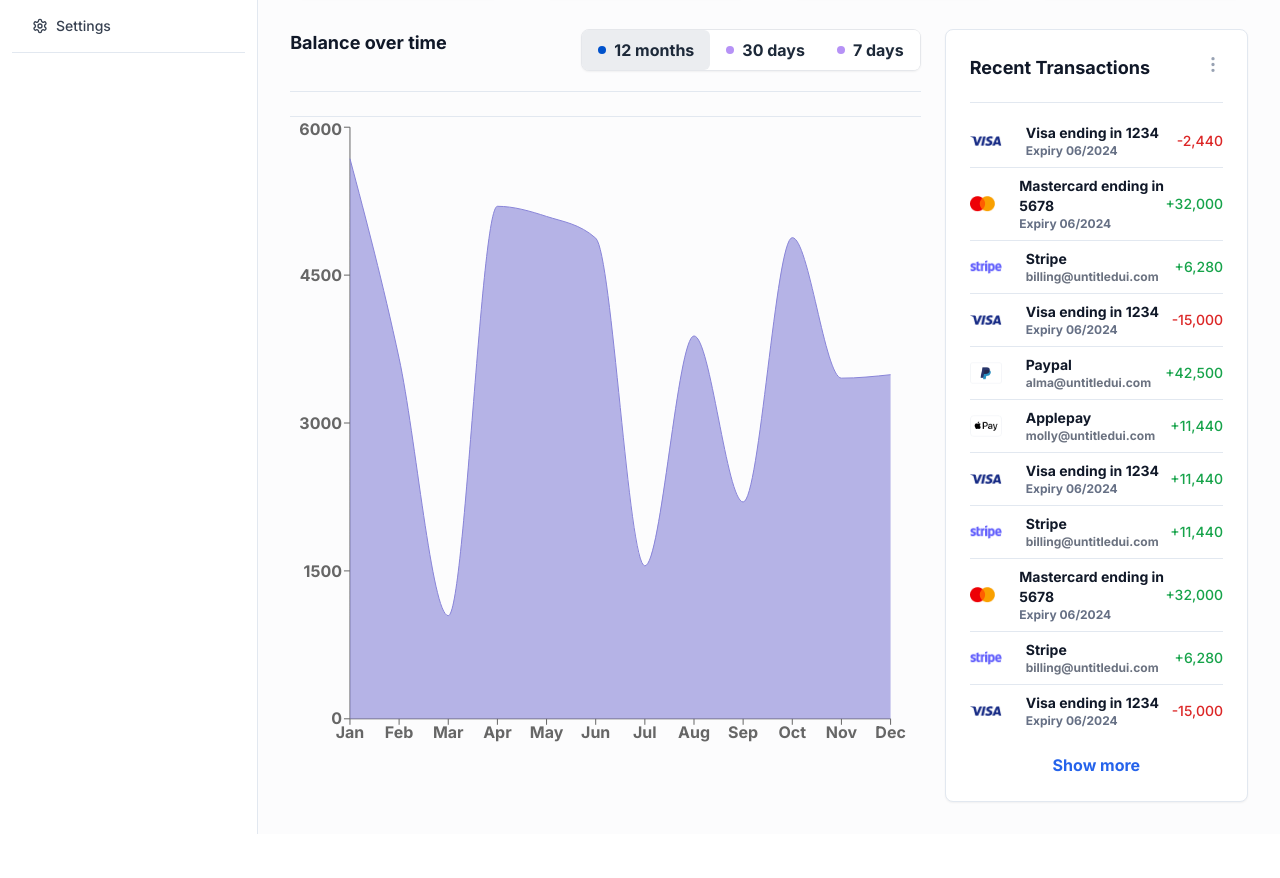
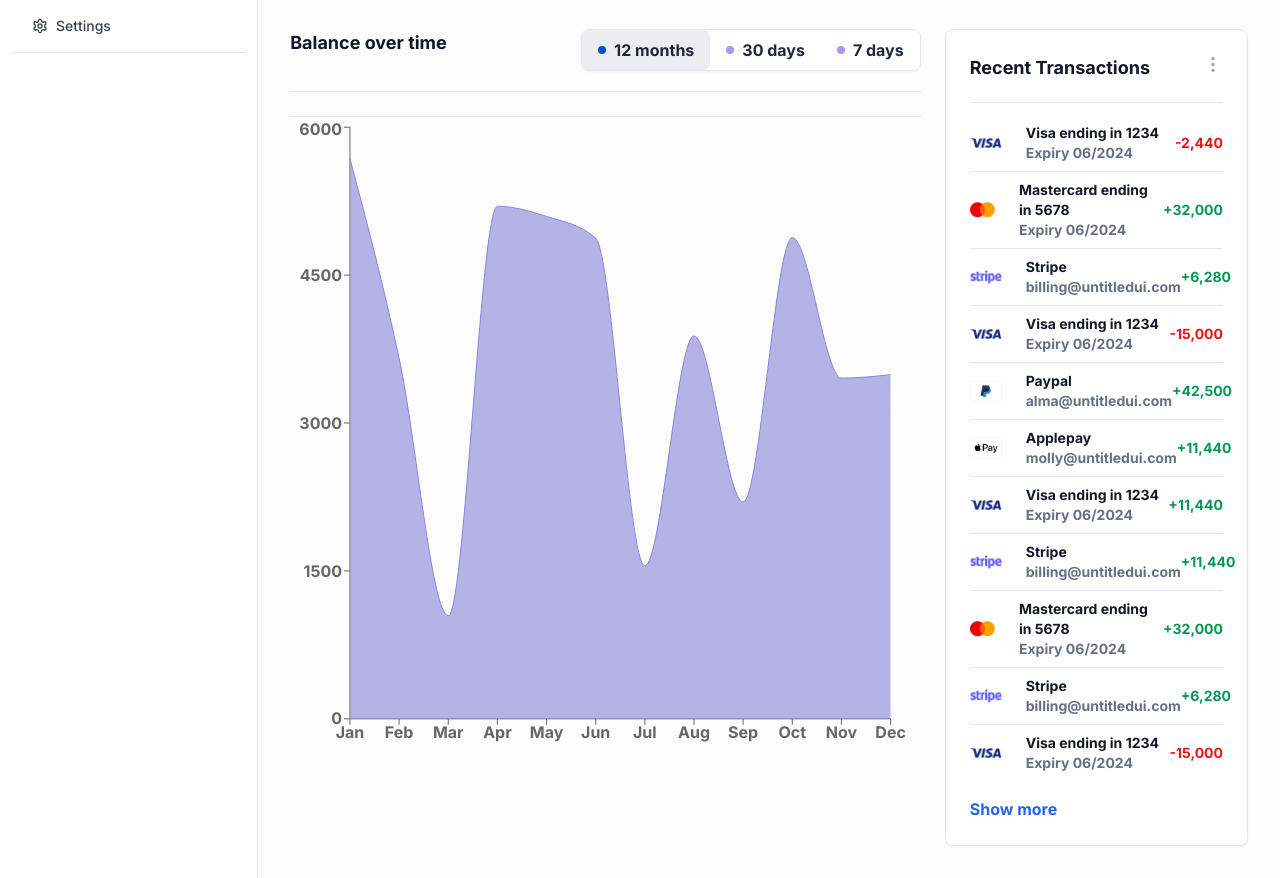
Before and after one commit to Drifty-Cyber/o-dash-next, a Next.js app: page / in a window 1280 px wide. Shown: the part 460-1338 px from the top of the page. Before the commit the page ends 1294 px from the top, so only its background shows below. Built offline with nearby package versions, Linux system fonts and the light colour scheme; what tailwindcss-debug-screens would draw is missing.

Commit message:
chore: edit recent transactions

```diff
--- a/components/Transactions.tsx
+++ b/components/Transactions.tsx
@@ -56,7 +56,7 @@ export default function Transactions() {
         <h2 className="text-[#101828] text-lg font-bold pb-5">
           Recent Transactions
         </h2>
-        <div>
+        <div className="relative">
           <DropdownMenu>
             <DropdownMenuTrigger className="focus:outline-none">
               <svg
@@ -89,7 +89,7 @@ export default function Transactions() {
                 />
               </svg>
             </DropdownMenuTrigger>
-            <DropdownMenuContent>
+            <DropdownMenuContent className="">
               <DropdownMenuLabel>Filter</DropdownMenuLabel>
               <DropdownMenuSeparator />
               <DropdownMenuItem>Profile</DropdownMenuItem>
@@ -132,12 +132,12 @@ export default function Transactions() {
                         `ending in ${transaction.endingIn}`}
                     </p>
                     {transaction.expiry && (
-                      <p className="text-xs text-[#667085]">
+                      <p className="text-[#667085] text-sm">
                         Expiry {transaction.expiry}
                       </p>
                     )}
                     {transaction.email && (
-                      <p className="text-xs text-gray-500">
+                      <p className="text-sm text-[#667085]">
                         {transaction.email}
                       </p>
                     )}
@@ -145,8 +145,10 @@ export default function Transactions() {
                 </div>
                 <div>
                   <p
-                    className={`text-sm font-medium ${
-                      transaction.amount > 0 ? "text-green-600" : "text-red-600"
+                    className={`text-sm font-bold ${
+                      transaction.amount > 0
+                        ? "text-[#039855]"
+                        : "text-[#EB1313]"
                     }`}
                   >
                     {transaction.amount > 0 ? `+` : ``}
@@ -156,7 +158,7 @@ export default function Transactions() {
               </li>
             ))}
           </ul>
-          <div className="mt-4 text-center">
+          <div className="mt-4 text-left">
             <button className="text-blue-600 hover:underline">Show more</button>
           </div>
         </div>
```
